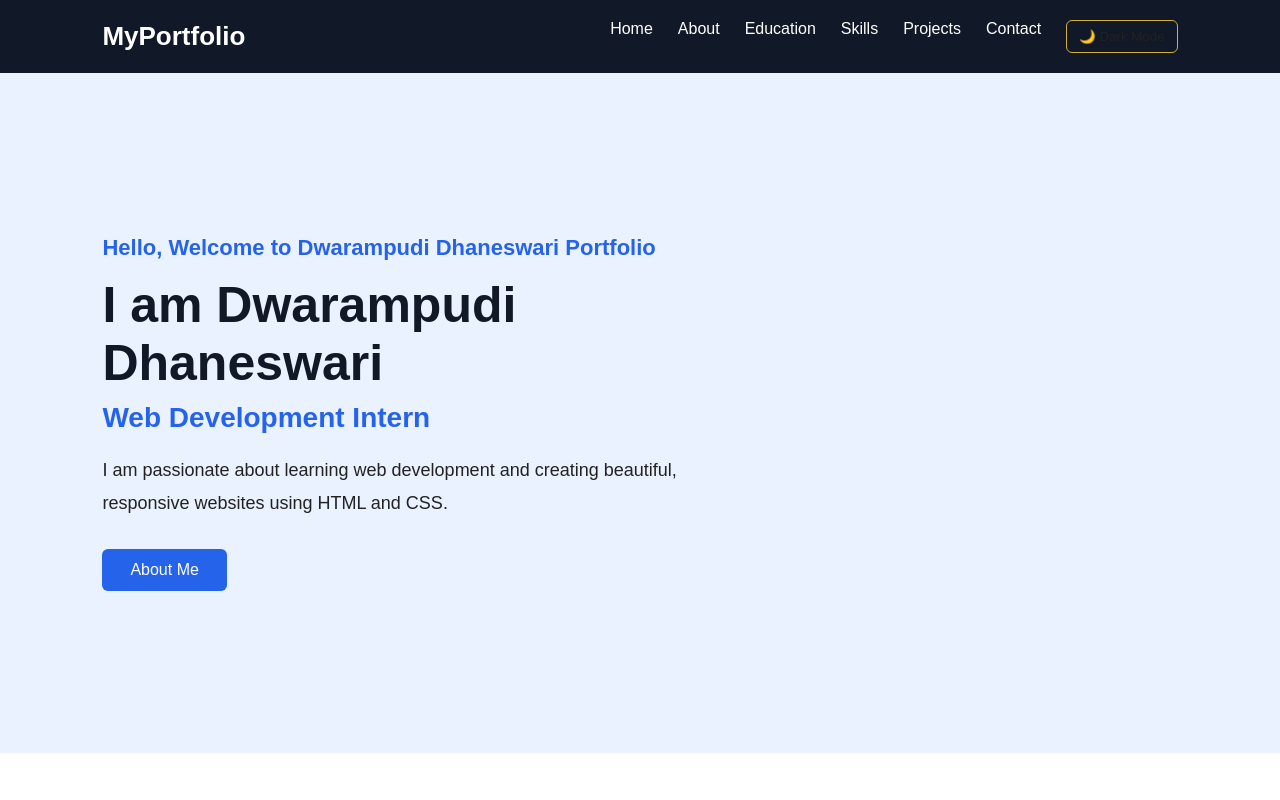
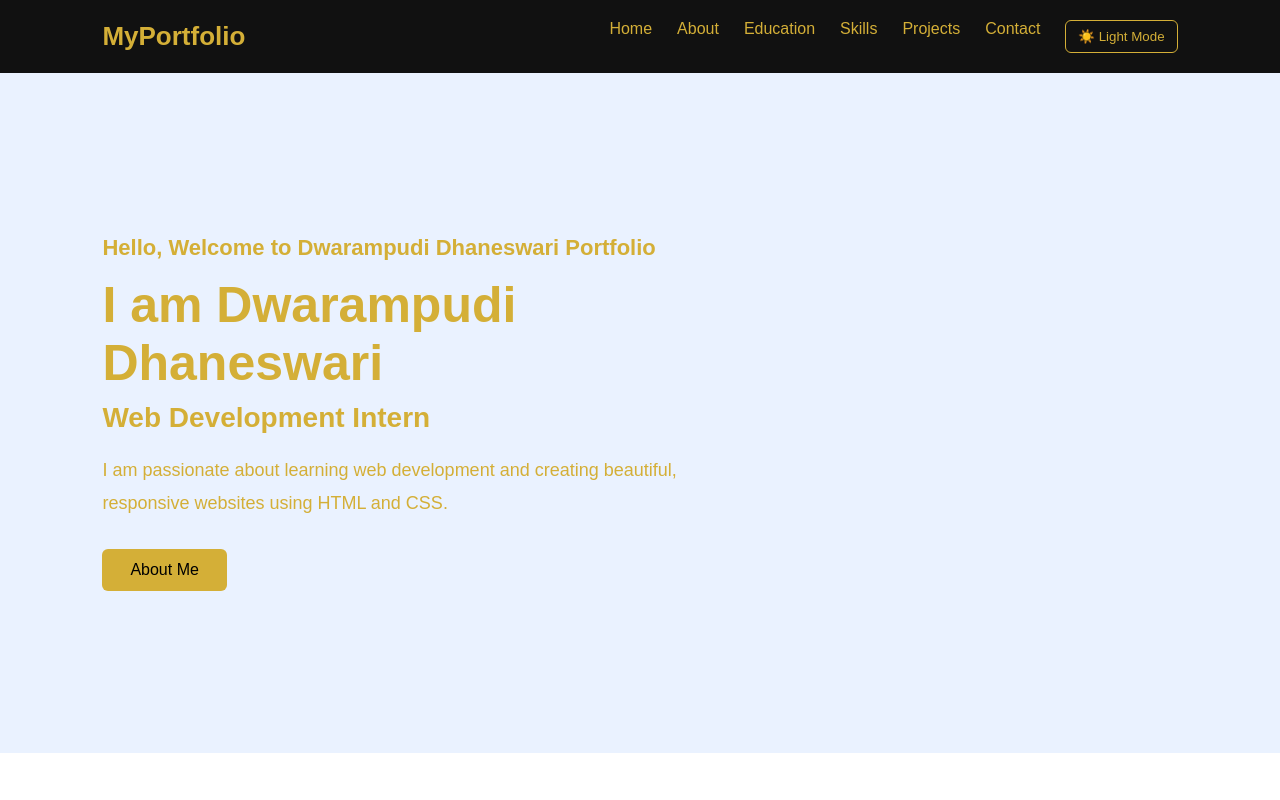
Before and after one commit to dhaneswaridwarampudi-hash/codomax-personal-portfolio, a plain HTML site: page index.html in a window 1280 px wide. Both pictures are taken after a click on the button "🌙 Dark Mode". Shown: the top 800 px of the page. Drawn offline with Linux system fonts and the light colour scheme.

Commit message:
Implement dark mode toggle feature
Added dark mode toggle functionality with JavaScript.

```diff
--- a/index.html
+++ b/index.html
@@ -265,5 +265,20 @@
     <p>Created with HTML5 and CSS3.</p>
 </footer>
 
+<script>
+const themeButton = document.getElementById("theme-toggle");
+
+themeButton.addEventListener("click", function () {
+    document.body.classList.toggle("dark-mode");
+
+    if (document.body.classList.contains("dark-mode")) {
+        themeButton.textContent = "☀️ Light Mode";
+    } else {
+        themeButton.textContent = "🌙 Dark Mode";
+    }
+});
+</script>
+
+
 </body>
 </html>
```
